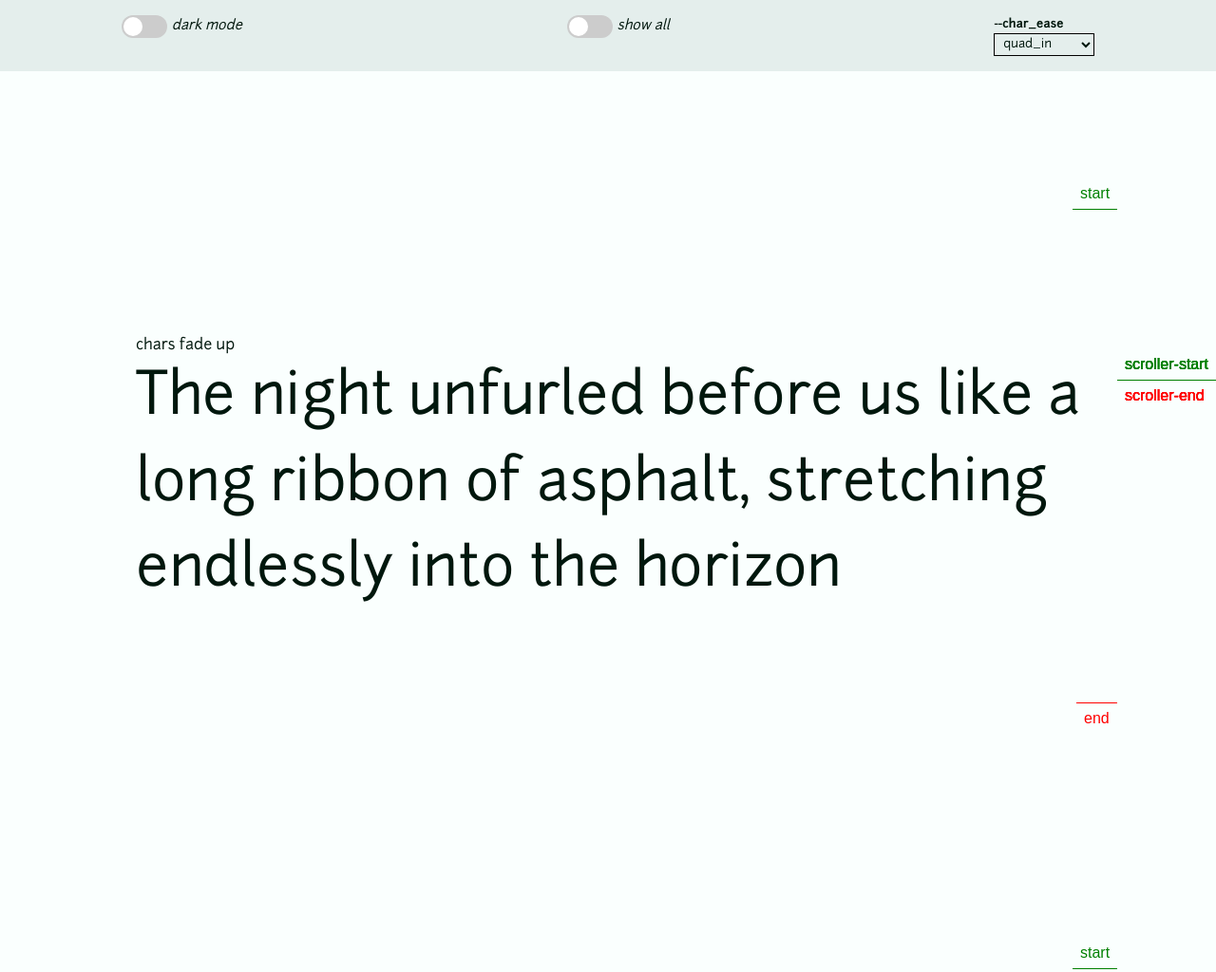
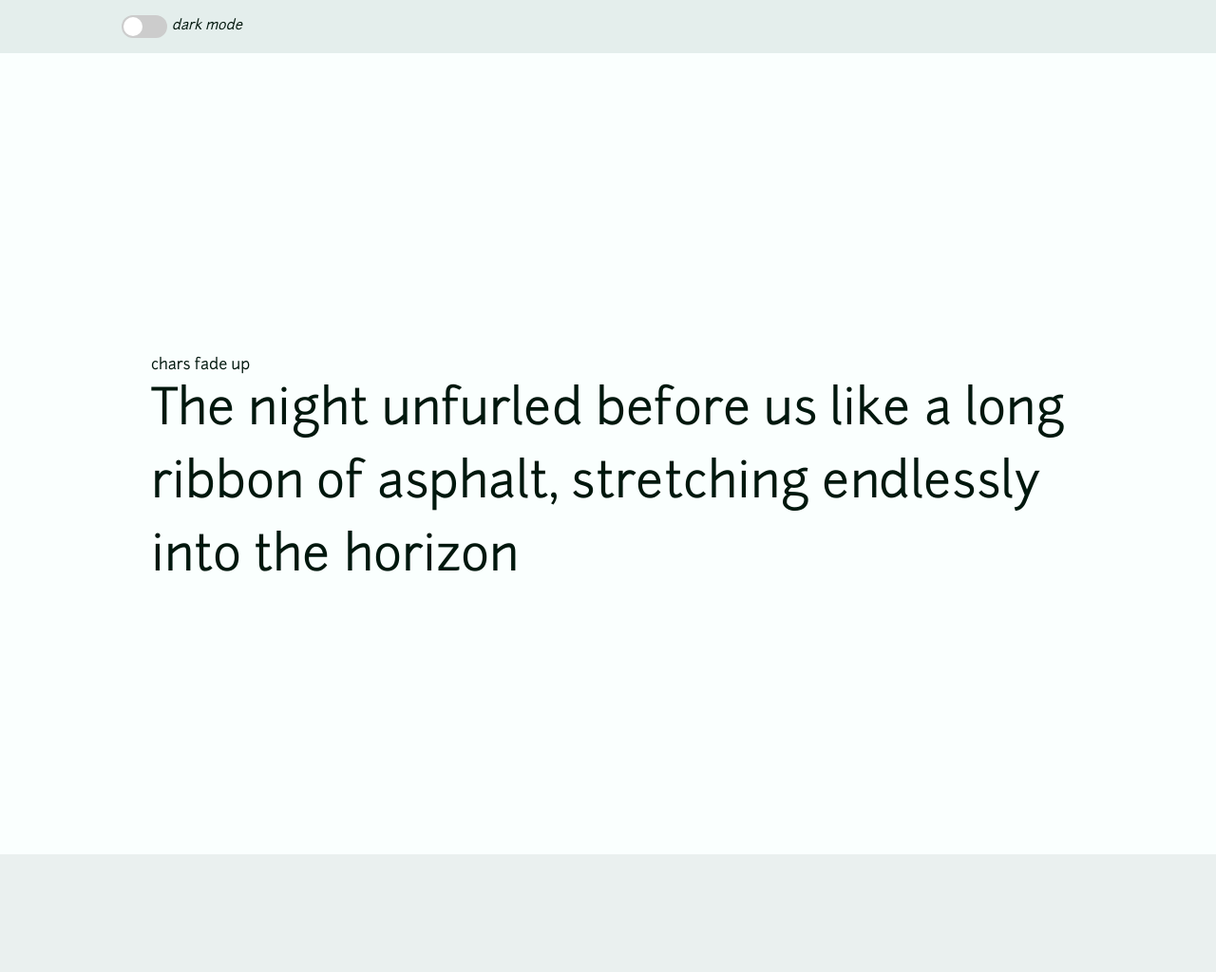
Before and after one commit to Orrbitt-Creative-Group/text-animations, a website built with Parcel: page src/index.html in a window 1280 px wide. Shown: the top 1024 px of the page at 95% size. Built offline with nearby package versions, Linux system fonts and the light colour scheme.

Commit message:
examples

```diff
--- a/src/index.html
+++ b/src/index.html
@@ -22,21 +22,13 @@
 				dark mode
 			</label>
 		</div>
-
-		<div class="toggle">
-			<input class="toggle__input" type="checkbox" id="show-all" />
-			<label class="toggle__label small-caps" for="show-all">
-				<div class="toggle__switch"></div>
-				show all
-			</label>
-		</div>
 	</div>
 
 	<div class="effects">
 		<div class="effect">
 			<div class="effect__inner">
 				<div class="effect__title">chars fade up</div>
-				<h1 class="effect__text animate-text" data-anim="chars-fade-down">
+				<h1 class="effect__text animate-text" data-anim="chars-fade-up" data-char-ease="true" data-char-step="0.025">
 					The night unfurled before us like a long ribbon of asphalt, stretching endlessly into the horizon
 				</h1>
 			</div>
--- a/src/script.ts
+++ b/src/script.ts
@@ -25,7 +25,7 @@ class Triggers {
         let trigger = new ScrollTrigger({
             trigger: el,
             start: '15% 50%',
-            end: '80% 50%',
+            end: '100% 50%',
             onEnter: () => {
                 el.classList.add('in-view')
                 this.inView = el
@@ -40,13 +40,13 @@ class Triggers {
                 el.classList.add('in-view')
                 this.inView = el
             },
-            markers: true,
+            markers: false,
         })
         this.triggers.push(trigger)
         return trigger
     }
 
-    onOffInViewClass = () => {
+    switchOffAndOn = () => {
         if (!this.inView) return
         this.inView.classList.remove('in-view')
         setTimeout(() => {
@@ -58,8 +58,15 @@ class Triggers {
 }
 
 function init() {
-    let effects = document.querySelectorAll<HTMLElement>('.effect')
-    let triggers = new Triggers(Array.from(effects))
+    const effects = document.querySelectorAll<HTMLElement>('.effect')
+    const triggers = new Triggers(Array.from(effects))
+
+    const effectsContainer = document.querySelector('.effects')
+    if (effectsContainer instanceof HTMLElement) {
+        effectsContainer.addEventListener('click', () => {
+            triggers.switchOffAndOn()
+        })
+    }
 
     effects.forEach((effect) => {
         let text = effect.querySelector('.animate-text')
@@ -68,17 +75,17 @@ function init() {
         }
     })
 
-    let selectEase = new SelectEl({
-        options: easeOpts,
-        prop: '--char_ease',
-        currentStart: 'quad_in',
-        onChange: () => {
-            triggers.onOffInViewClass()
-        },
-    })
+    // let selectEase = new SelectEl({
+    //     options: easeOpts,
+    //     prop: '--char_ease',
+    //     currentStart: 'quad_in',
+    //     onChange: () => {
+    //         triggers.switchOffAndOn()
+    //     },
+    // })
 
-    let topBar = document.querySelector('.topbar')
-    if (topBar instanceof HTMLElement) topBar.appendChild(selectEase.container)
+    // let topBar = document.querySelector('.topbar')
+    // if (topBar instanceof HTMLElement) topBar.appendChild(selectEase.container)
 }
 
 window.addEventListener('load', init)
--- a/src/scripts/split-text.ts
+++ b/src/scripts/split-text.ts
@@ -1,4 +1,8 @@
 import { SplitText } from 'gsap/SplitText'
+
+const easeInSine = (x: number) => 1 - Math.cos((x * Math.PI) / 2)
+const easeOutSine = (x: number) => Math.sin((x * Math.PI) / 2)
+const easeOutCirc = (x: number) => Math.sqrt(1 - Math.pow(x - 1, 2))
 
 export function splitText(el: HTMLElement) {
     let content = el.innerHTML
@@ -6,6 +10,7 @@ export function splitText(el: HTMLElement) {
     el.setAttribute('aria-label', content)
 
     let splitBy = el.dataset.splitBy || 'chars,words,lines'
+    let charEase = el.dataset.charEase
 
     const title = new SplitText(el, {
         type: splitBy,
@@ -16,11 +21,11 @@ export function splitText(el: HTMLElement) {
     })
 
     if (splitBy.includes('lines')) {
-        linesSetProps(title.lines as HTMLElement[])
+        linesSetProps(title, charEase)
     } else if (splitBy.includes('words')) {
         wordsSetProps(title.words as HTMLElement[])
     } else if (title.chars) {
-        charsSetProps(title.chars as HTMLElement[])
+        charsSetProps(title.chars as HTMLElement[], charEase)
     }
 
     if (title.chars) {
@@ -30,13 +35,18 @@ export function splitText(el: HTMLElement) {
         })
     }
 
+    if (charEase) {
+        let charStep = el.dataset.charStep ? Number(el.dataset.charStep) : undefined
+        setCharEase(title, charStep)
+    }
+
     el.style.setProperty('--chars_count', `${title.chars.length}`)
     el.style.setProperty('--words_count', `${title.words.length}`)
 
     el.classList.add('split')
 }
 
-export function charsSetProps(chars: HTMLElement[]) {
+export function charsSetProps(chars: HTMLElement[], charEase?: string) {
     chars.forEach((char, char_index) => {
         char.style.setProperty('--char_index', `${char_index}`)
     })
@@ -56,9 +66,12 @@ export function wordsSetProps(words: HTMLElement[]) {
     })
 }
 
-export function linesSetProps(lines: HTMLElement[]) {
+export function linesSetProps(title: SplitText, charEase?: string) {
+    let lines = title.lines as HTMLElement[]
+    let chars = title.chars as HTMLElement[]
     let word_index = 0
     let char_index = 0
+
     lines.forEach((line, line_index) => {
         line.style.setProperty('--line_index', `${line_index}`)
 
@@ -78,3 +91,31 @@ export function linesSetProps(lines: HTMLElement[]) {
         })
     })
 }
+
+function setCharEase(title: SplitText, charStep = 0.015) {
+    console.log(charStep)
+    let charsCount = title.chars.length
+    let linesCount = title.lines.length
+
+    let chars = title.chars as HTMLElement[]
+
+    chars.forEach((char) => {
+        let line = char.closest('.line')
+        if (!(line instanceof HTMLElement)) return
+
+        let lineIndex = line.style.getPropertyValue('--line_index')
+        let charIndexLine = char.style.getPropertyValue('--char_index_line')
+        let totalCharsLine = line.querySelectorAll('.char').length
+
+        let lineProgress = Number(lineIndex) / linesCount
+        let charProgress = Number(charIndexLine) / totalCharsLine
+
+        let charEased = easeOutSine(charProgress)
+        let lineEased = easeOutSine(lineProgress)
+
+        let lineDelay = lineEased * linesCount * charStep * 20
+        let charDelay = charEased * totalCharsLine * charStep + lineDelay
+        char.style.setProperty('--char_delay', `${charDelay.toFixed(3)}s`)
+        line.style.setProperty('--line_eased', `${lineEased.toFixed(3)}`)
+    })
+}
--- a/src/style.scss
+++ b/src/style.scss
@@ -4,8 +4,6 @@
 @use './styles/controls';
 @use './styles/type';
 @use './styles/ease';
-
-// @import './fonts/junction/junction.css';
 
 html {
     font-size: 16px;
@@ -20,15 +18,6 @@ body {
     background-color: var(--bg);
 }
 
-// .scroll-marker {
-//     position: fixed;
-//     bottom: 50%;
-//     right: 0;
-//     display: inline-block;
-//     text-align: right;
-//     border-bottom: 1px solid var(--primary);
-// }
-
 .topbar {
     position: fixed;
     width: 100%;
@@ -36,41 +25,39 @@ body {
     padding: 1rem 10%;
     display: flex;
     justify-content: space-between;
-    background: var(--bg2);
+    background: var(--bg-top);
     color: var(--text);
     z-index: 5;
 }
 
 .effects {
     padding-top: 100px;
-    padding-inline: 10%;
+    max-width: 100%;
+    overflow: hidden;
+    position: relative;
     margin-bottom: 50vh;
 }
 
 .effect {
+    padding-inline: 10%;
     min-height: 100vh;
     display: flex;
     align-items: center;
     justify-content: center;
     position: relative;
-
-    // &:before {
-    //     content: 'start';
-    //     position: absolute;
-    //     border-bottom: 1px solid var(--primary);
-    //     bottom: 50%;
-    //     right: 0;
-    // }
+    &:nth-child(2n) {
+        background-color: var(--bg2);
+    }
 }
 
 :root {
-    --char_translate-x: 5px;
+    --char_translate-x: 3px;
     --char_translate-y: 50%;
     --char_step: 0.025s;
     --char_ease: var(--quad_in);
     --char_duration: 0.5s;
 
-    --char_translate_step: 5px;
+    --char_translate_step: 3px;
     --char_mult_line: 2;
 
     --word_duration: 0.5s;
@@ -129,16 +116,19 @@ body {
         }
     }
 
-    &[data-anim='chars-fade-down'] {
-        --char_duration: 0.3s;
-        --char_rotate-x: 40deg;
+    &[data-anim='chars-fade-up'] {
+        --char_duration: 0.4s;
+        --char_rotate-x: 0;
         --char_translate-z: 5px;
-        --wrap_perspective: 300px;
-        perspective: var(--wrap_perspective);
-        perspective-origin: bottom center;
+        --char_ease: var(--cubic-out);
+        // --wrap_perspective: 100px;
+
+        --char_translate-y: 30%;
+        .line {
+            perspective: var(--wrap_perspective);
+        }
         .char {
-            transform: translateY(var(--char_translate-y))
-                translateZ(var(--char_translate-z))
+            transform: translateY(var(--char_translate-y)) translateZ(var(--char_translate-z))
                 rotateX(var(--char_rotate-x)) scale(1);
         }
         .in-view & .char {
@@ -148,6 +138,9 @@ body {
     }
 
     &[data-anim='chars-swipe'] {
+        --char_duration: 0.5s;
+        --char_step: 0.02s;
+        --char_ease: var(--sine_out);
         .char {
             clip-path: inset(0% 100% 0 0);
         }
@@ -160,6 +153,9 @@ body {
     }
 
     &[data-anim='words-swipe'] {
+        --word_step: 0.1s;
+        --word_ease: var(--quad_in);
+
         .word {
             clip-path: inset(0% 100% 0 0);
             opacity: 1;
@@ -175,11 +171,11 @@ body {
     }
 
     &[data-anim='chars-slide'] {
+        --char_ease: var(--quad_inout);
         .char {
             --char_translate-x: calc(
-                0px + var(--char_translate_step) * var(--char_index_line) +
-                    var(--line_index) * var(--char_translate_step) *
-                    var(--char_mult_line)
+                0px + var(--char_translate_step) * var(--char_index_line) + var(--line_index) *
+                    var(--char_translate_step) * var(--char_mult_line)
             );
             transform: translateX(var(--char_translate-x));
         }
@@ -192,7 +188,8 @@ body {
 
     &[data-anim='faded-chars'] {
         --char_duration: 0.3s;
-        --char_step: 0.05s;
+        --char_step: 0.025s;
+        --char_ease: var(--quad_in);
         .char {
             opacity: 1;
             color: rgba(0, 0, 0, 0.1);
--- a/src/styles/_colors.scss
+++ b/src/styles/_colors.scss
@@ -1,13 +1,15 @@
 body {
     --bg: #fafffe;
-    --bg2: #e4eeec;
+    --bg2: #eaf0ef;
+    --bg-top: #e4eeec;
     --text: #00170d;
     --primary: #2f735b;
     --secondary: #ae3f1e;
 
     &.dark-mode {
         --bg: #0e1110;
-        --bg2: #262a28;
+        --bg2: rgb(25, 28, 26);
+        --bg-top: #262a28;
         --text: #d3f3ed;
         --text2: #67817c;
         --primary: #60d6bb;
--- a/src/styles/_type.scss
+++ b/src/styles/_type.scss
@@ -1,16 +1,14 @@
 h1,
 .title-1 {
     font-weight: 500;
-    font-size: clamp(40px, 33px + 2.143vw, 64px);
+    // font-size: clamp(40px, 33px + 2.143vw, 64px);
+    // font-size: Min(4vw, 57px);
+    font-size: 4vw;
 }
 
 h2,
 .title-2 {
-    font-size: clamp(30.33px, 23px + 2.292vw, 56px);
+    // font-size: clamp(30.33px, 23px + 2.292vw, 56px);
+    font-size: 3.4vw;
     font-weight: 600;
 }
-
-h3,
-.title-3 {
-    font-size: clamp(22px, 15px + 2.321vw, 48px);
-}
```
Also changed, not shown: dist/index.html, 4 other files.
